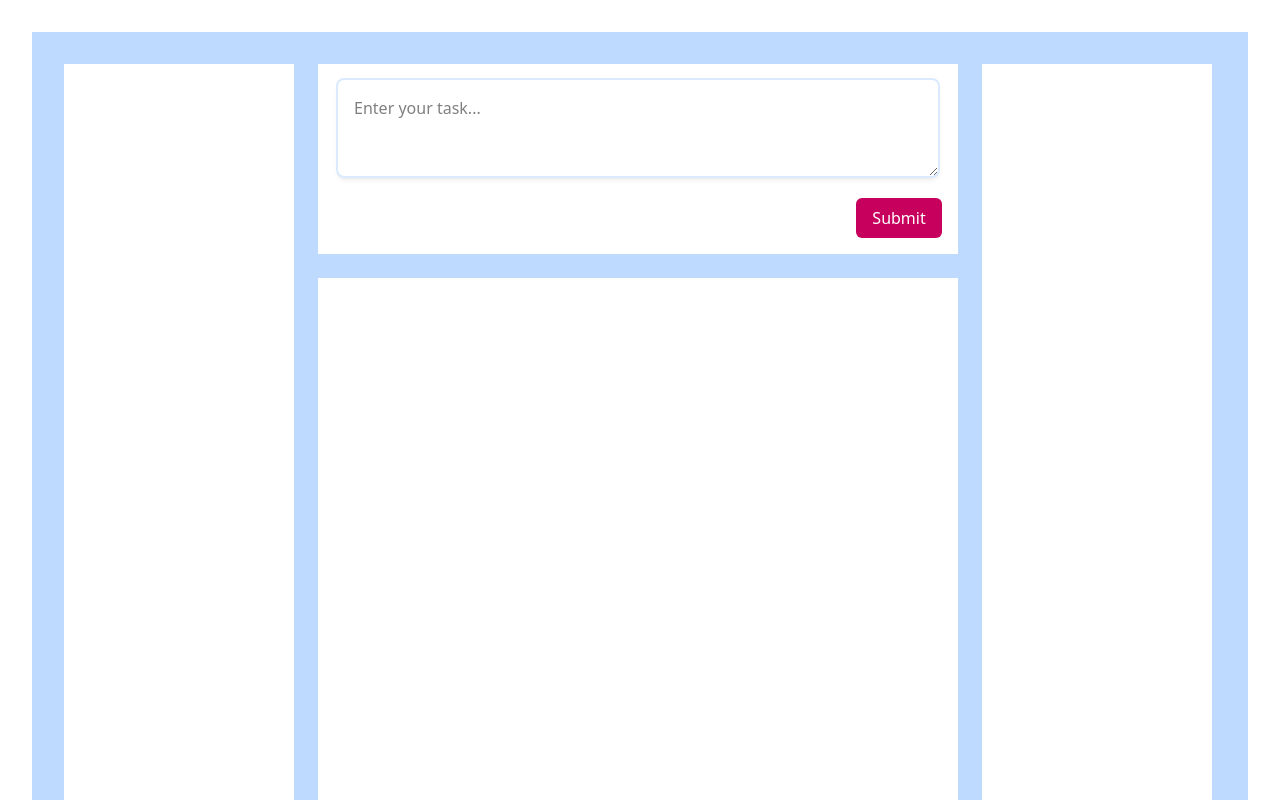
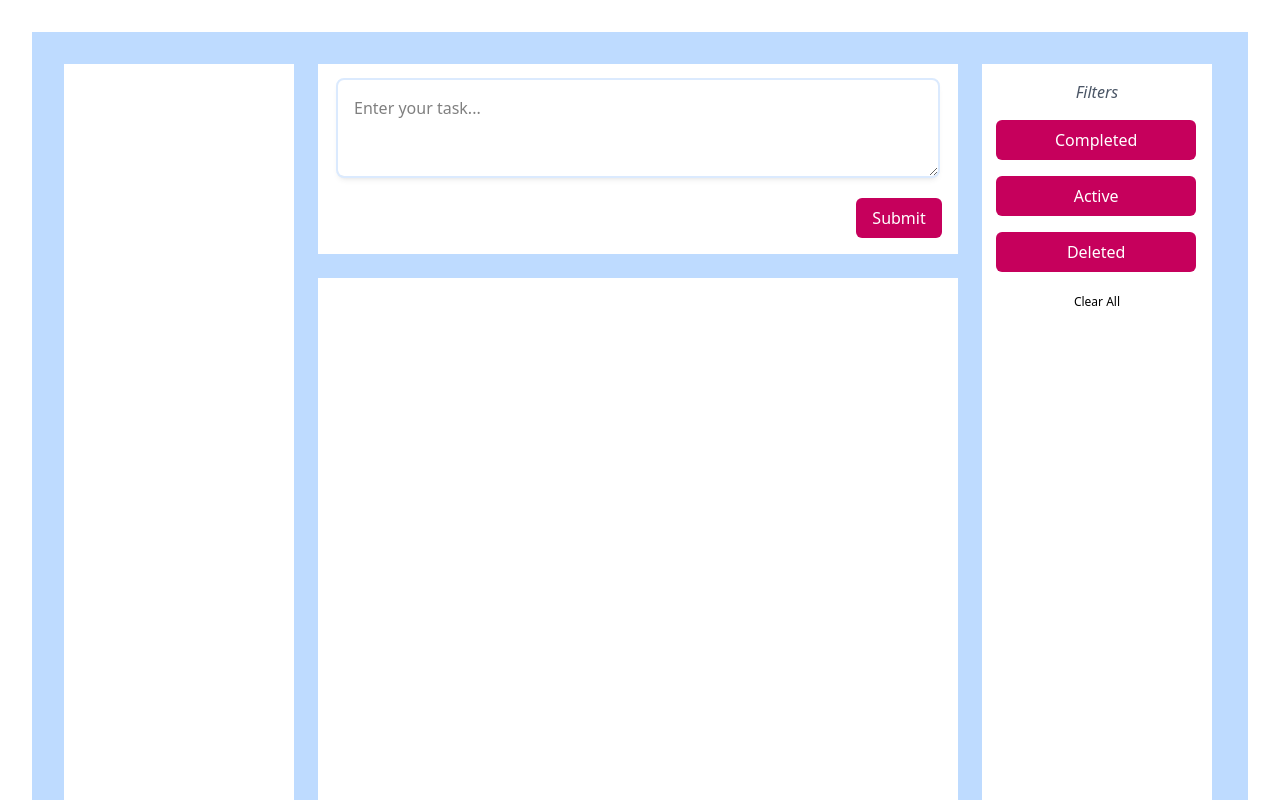
Before and after one commit to SefaliGupta/my-task-tracker, a React (Vite) app: page / in a window 1280 px wide. Shown: the top 800 px of the page. Built offline with nearby package versions, Linux system fonts and the light colour scheme.

Commit message:
refactor code - add separate file for each component

```diff
--- a/src/App.jsx
+++ b/src/App.jsx
@@ -1,85 +1,42 @@
 import { useState } from 'react'
-import reactLogo from './assets/react.svg'
-import viteLogo from '/vite.svg'
 import './App.css'
 import useNotes from './Notes'
+import TaskInput from './components/TaskInput'
+import TaskList from './components/TaskList'
+import FilterPanel from './components/FilterPanel'
 
 function App() {
-  const { input, setInput, inputList, handleSubmit, removeItems, deletedItemsList, deletedItems, completedItems } = useNotes();
+  const {
+    input,
+    setInput,
+    inputList,
+    handleSubmit,
+    removeItems,
+    deletedItemsList,
+    deletedItems,
+    completedItems
+  } = useNotes();
 
   return (
-    <>
-      <div className='bg-blue-200 p-8 grid grid-cols-[20%_55.5%_20%] grid-rows-4 gap-6'>
-        <div className='row-span-4 bg-white'>
-          {/* for supporting user language */}
-        </div>
-        <div className='bg-white'>
-          <textarea className='focus:border-sky-500
-                    focus:outline-sky-500
-                    min-h-24
-                    rounded-md
-                    shadow-md
-                    outline-2
-                    outline-blue-100
-                    p-4
-                    m-4
-                    text-wrap
-                    max-h-80
-                    bg-white
-                    row-span-1
-                    min-w-150'
-            type='text' placeholder='Enter your task...' value={input} onChange={(e) => setInput(e.target.value)}></textarea>
-          <button className='bg-pink-700
-                  hover:bg-pink-900
-                  hover:cursor-pointer
-                  rounded-md
-                  px-4
-                  py-2
-                  mx-4
-                  mb-4
-                  float-right
-                  text-white'
-          onClick={handleSubmit}>Submit</button>
-        </div>
-        <div className='row-span-4 bg-white'></div>
-        <div className='row-span-3 bg-white'>
-          <ul className='list-none'>
-            {inputList.map((item) => (
-              <li key={item.id} className='p-3 flex items-start justify-between gap-2'>
-              {/* Left: checkbox + label */}
-                <div className='flex items-center gap-2 flex-1'>
-                  <input
-                    type='checkbox'
-                    className='align-middle w-4 h-4'
-                    onChange={(e) => {
-                      const row = e.target.closest('li');
-                      row.classList.add(
-                        "line-through",
-                        "text-gray-400",
-                        "opacity-40",
-                        "transition-all",
-                        "duration-500"
-                      );
-                      setTimeout(() => removeItems(item.id), 500);
-                    }}
-                  />
-                  <label className='break-words text-left'>{item.text}</label>
-                </div>
+    <div className='bg-blue-200 p-8 grid grid-cols-[20%_55.5%_20%] grid-rows-4 gap-6'>
+      <div className='row-span-4 bg-white'>
+        {/* for supporting user language */}
+      </div>
 
-              {/* Right: delete button */}
-              <button
-                className='text-gray-400 hover:text-black hover:bg-gray-200 px-2 hover:cursor-pointer'
-                onClick={() => deletedItemsList(item.id)}
-              >
-                x
-              </button>
-            </li>
-          ))}
-        </ul>
+      <TaskInput
+        input={input}
+        setInput={setInput}
+        handleSubmit={handleSubmit}
+      />
 
-        </div>
-        </div>
-    </>
+      <FilterPanel />
+
+      <TaskList
+        inputList={inputList}
+        removeItems={removeItems}
+        deletedItemsList={deletedItemsList}
+      />
+    </div>
   )
 }
 
--- /dev/null
+++ b/src/components/FilterPanel.jsx
@@ -0,0 +1,46 @@
+const FilterPanel = () => {
+  const filterButtonClasses = `
+    bg-pink-700
+    hover:bg-pink-900
+    hover:cursor-pointer
+    rounded-md
+    px-4
+    py-2
+    mx-4
+    mb-4
+    float-right
+    text-white
+    w-50
+  `.trim().replace(/\s+/g, ' ');
+
+  const clearButtonClasses = `
+    hover:underline
+    hover:cursor-pointer
+    align-left
+    text-xs
+  `.trim().replace(/\s+/g, ' ');
+
+  return (
+    <div className='row-span-4 bg-white'>
+      <h1 className='italic text-gray-600 py-4'>Filters</h1>
+
+      <button className={filterButtonClasses}>
+        Completed
+      </button>
+
+      <button className={filterButtonClasses}>
+        Active
+      </button>
+
+      <button className={filterButtonClasses}>
+        Deleted
+      </button>
+
+      <button className={clearButtonClasses}>
+        Clear All
+      </button>
+    </div>
+  );
+};
+
+export default FilterPanel;
--- /dev/null
+++ b/src/components/TaskInput.jsx
@@ -0,0 +1,51 @@
+const TaskInput = ({ input, setInput, handleSubmit }) => {
+  const textareaClasses = `
+    focus:border-sky-500
+    focus:outline-sky-500
+    min-h-24
+    rounded-md
+    shadow-md
+    outline-2
+    outline-blue-100
+    p-4
+    m-4
+    text-wrap
+    max-h-80
+    bg-white
+    row-span-1
+    min-w-150
+  `.trim().replace(/\s+/g, ' ');
+
+  const buttonClasses = `
+    bg-pink-700
+    hover:bg-pink-900
+    hover:cursor-pointer
+    rounded-md
+    px-4
+    py-2
+    mx-4
+    mb-4
+    float-right
+    text-white
+  `.trim().replace(/\s+/g, ' ');
+
+  return (
+    <div className='bg-white'>
+      <textarea
+        className={textareaClasses}
+        type='text'
+        placeholder='Enter your task...'
+        value={input}
+        onChange={(e) => setInput(e.target.value)}
+      />
+      <button
+        className={buttonClasses}
+        onClick={handleSubmit}
+      >
+        Submit
+      </button>
+    </div>
+  );
+};
+
+export default TaskInput;
--- /dev/null
+++ b/src/components/TaskList.jsx
@@ -0,0 +1,43 @@
+const TaskList = ({ inputList, removeItems, deletedItemsList }) => {
+  const handleCheckboxChange = (e, itemId) => {
+    const row = e.target.closest('li');
+    row.classList.add(
+      "line-through",
+      "text-gray-400",
+      "opacity-40",
+      "transition-all",
+      "duration-500"
+    );
+    setTimeout(() => removeItems(itemId), 500);
+  };
+
+  return (
+    <div className='row-span-3 bg-white'>
+      <ul className='list-none'>
+        {inputList.map((item) => (
+          <li key={item.id} className='p-3 flex items-start justify-between gap-2'>
+            {/* Left: checkbox + label */}
+            <div className='flex items-center gap-2 flex-1'>
+              <input
+                type='checkbox'
+                className='align-middle w-4 h-4'
+                onChange={(e) => handleCheckboxChange(e, item.id)}
+              />
+              <label className='break-words text-left'>{item.text}</label>
+            </div>
+
+            {/* Right: delete button */}
+            <button
+              className='text-gray-400 hover:text-black hover:bg-gray-200 px-2 hover:cursor-pointer'
+              onClick={() => deletedItemsList(item.id)}
+            >
+              x
+            </button>
+          </li>
+        ))}
+      </ul>
+    </div>
+  );
+};
+
+export default TaskList;
```
